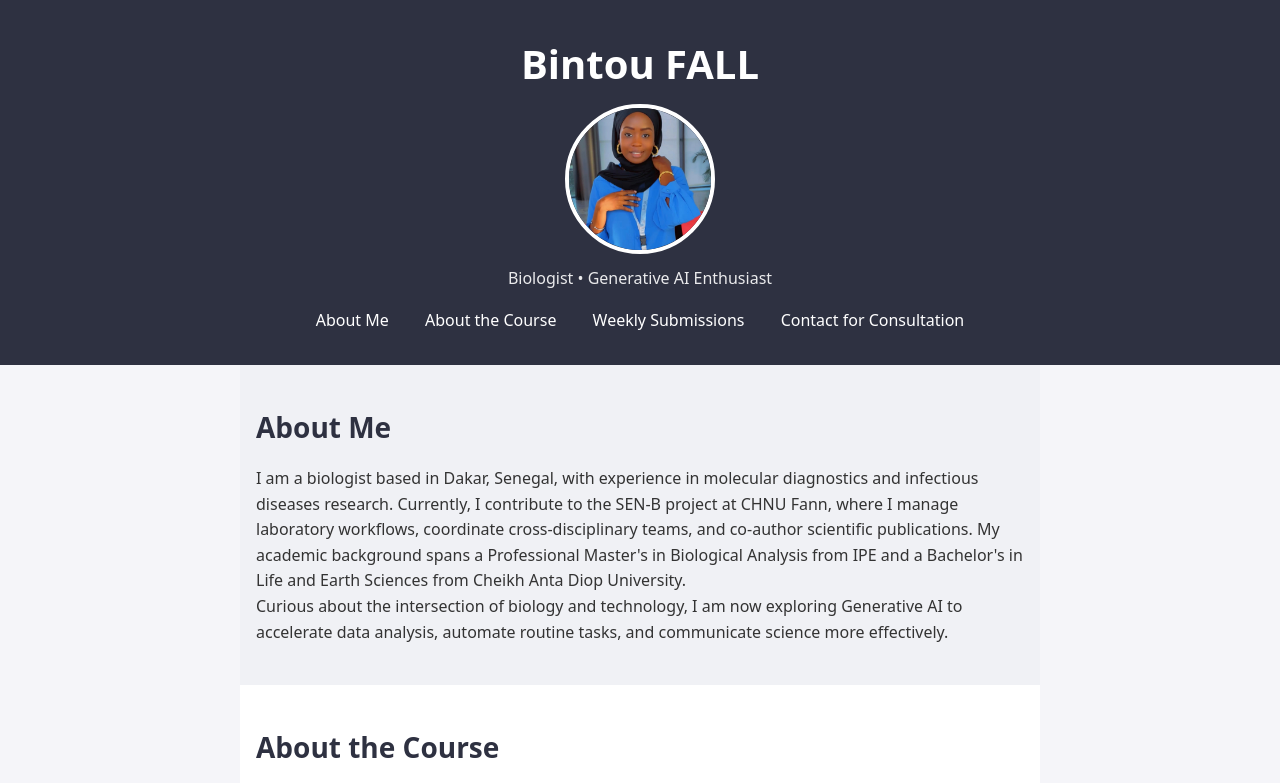
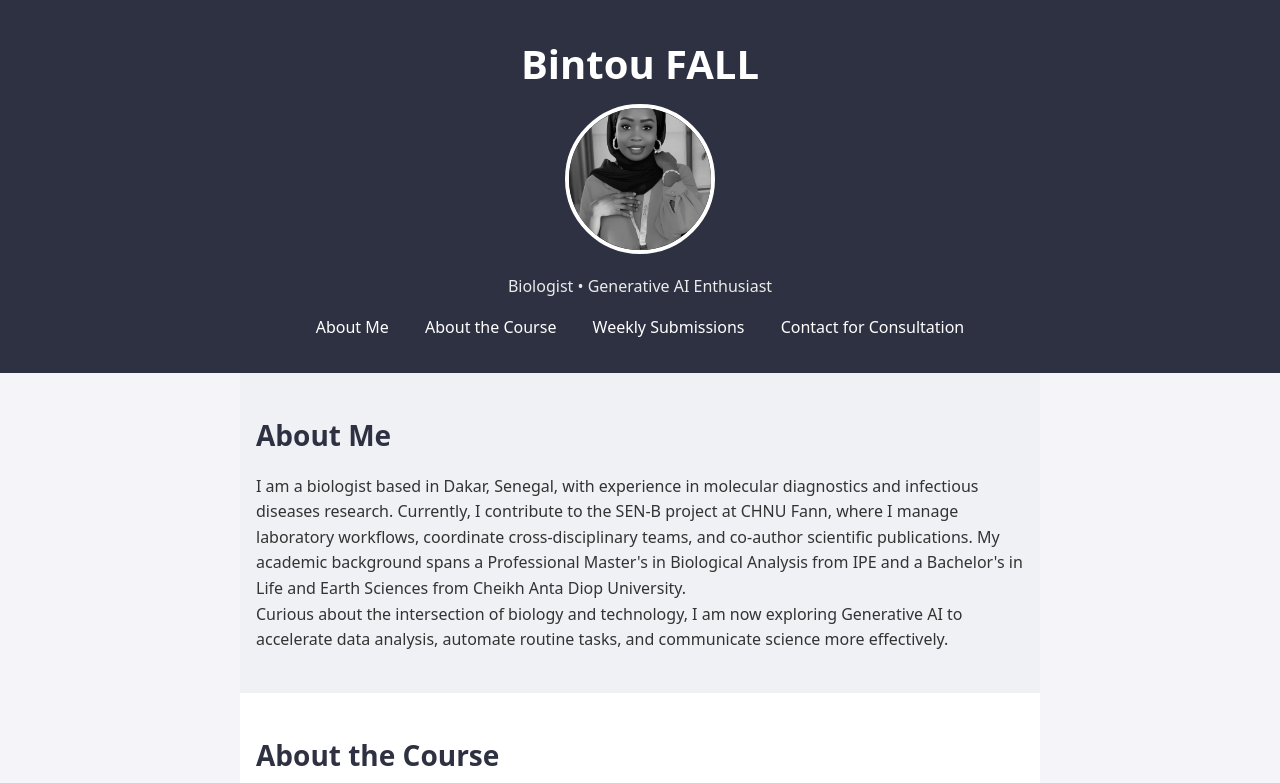
Before and after one commit to BinouB/Graph_portofolio, a plain HTML site: page index.html in a window 1280 px wide. Shown: the top 783 px of the page. Drawn offline with Linux system fonts and the light colour scheme.

Commit message:
Update index.html

```diff
--- a/index.html
+++ b/index.html
@@ -14,7 +14,8 @@
     /* Layout */
     header{background:#2e3141;color:#fff;padding:2rem 1rem;text-align:center;display:flex;flex-direction:column;align-items:center;}
     header h1{font-size:2.25rem;margin-bottom:0.5rem;}
-    header .profile{width:150px;height:150px;border-radius:50%;object-fit:cover;border:4px solid #fff;margin-bottom:0.75rem;}
+    header .profile{width:150px;height:150px;border-radius:50%;object-fit:cover;border:4px solid #fff;margin-bottom:0.75rem;transition:transform 0.2s ease;}
+    header .profile:hover{transform:scale(1.05);}
     header p{font-size:1rem;opacity:.9;margin-bottom:0.75rem;}
     nav{margin-top:0.25rem;}
     nav a{color:#fff;margin:0 0.75rem;font-weight:500;}
@@ -39,7 +40,9 @@
 <body>
   <header>
     <h1>Bintou FALL</h1>
-    <img src="https://github.com/BinouB/Graph_portofolio/blob/main/BF%20Photo.jpg?raw=true" alt="Bintou FALL profile photo" class="profile">
+    <a href="https://github.com/BinouB/Graph_portofolio/blob/main/WhatsApp%20Image%202025-05-21%20%C3%A0%2018.46.08_a88f2965.jpg?raw=true" target="_blank" aria-label="Open full-size profile photo in new tab">
+      <img src="https://github.com/BinouB/Graph_portofolio/blob/main/WhatsApp%20Image%202025-05-21%20%C3%A0%2018.46.08_a88f2965.jpg?raw=true" alt="Bintou FALL profile photo" class="profile">
+    </a>
     <p>Biologist • Generative AI Enthusiast</p>
     <nav>
       <a href="#about-me">About Me</a>
```
